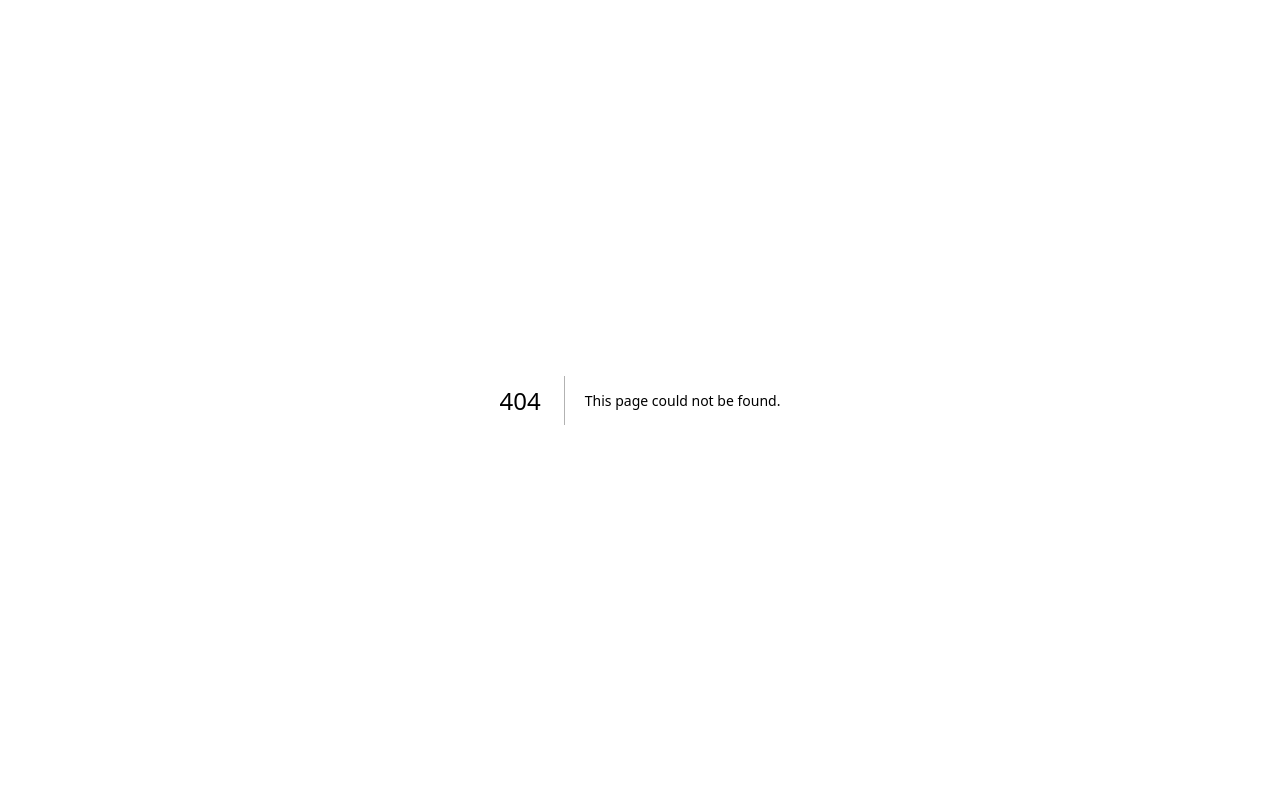
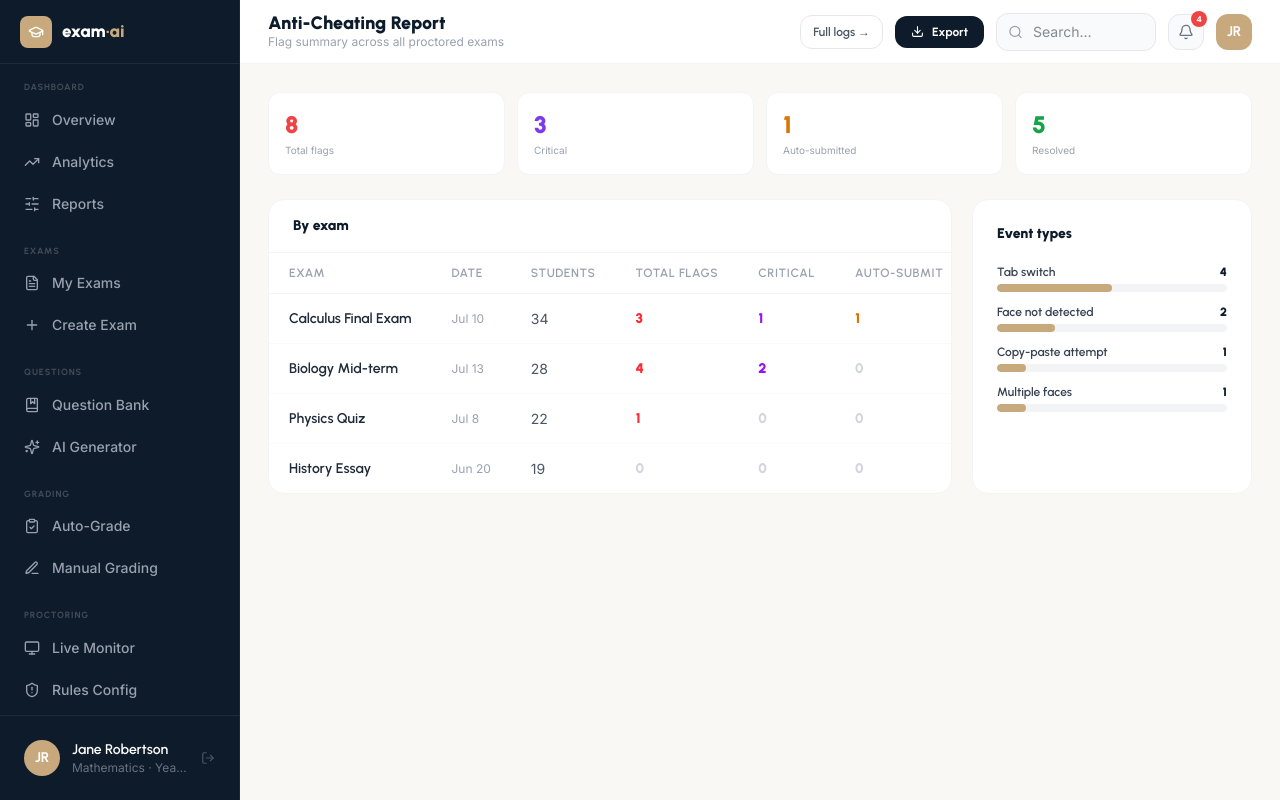
Before and after one commit to phornsinet1302/online_exam, a Next.js app in the folder frontend/: page /dashboard/reports/anticheat in a window 1280 px wide. Before the commit this address had no page. Built offline with nearby package versions, Linux system fonts and the light colour scheme.

Commit message:
Add teacher anti-cheat report screen route

```diff
--- /dev/null
+++ b/frontend/src/app/(dashboard)/dashboard/reports/anticheat/page.tsx
@@ -0,0 +1,5 @@
+import { AntiCheatReport } from "../../../../App";
+
+export default function AntiCheatReportPage() {
+  return <AntiCheatReport />;
+}
```
